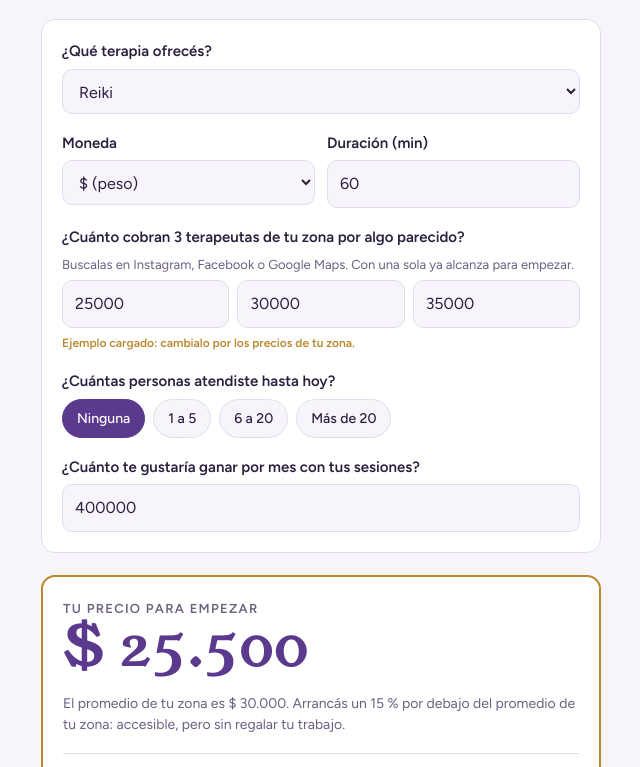
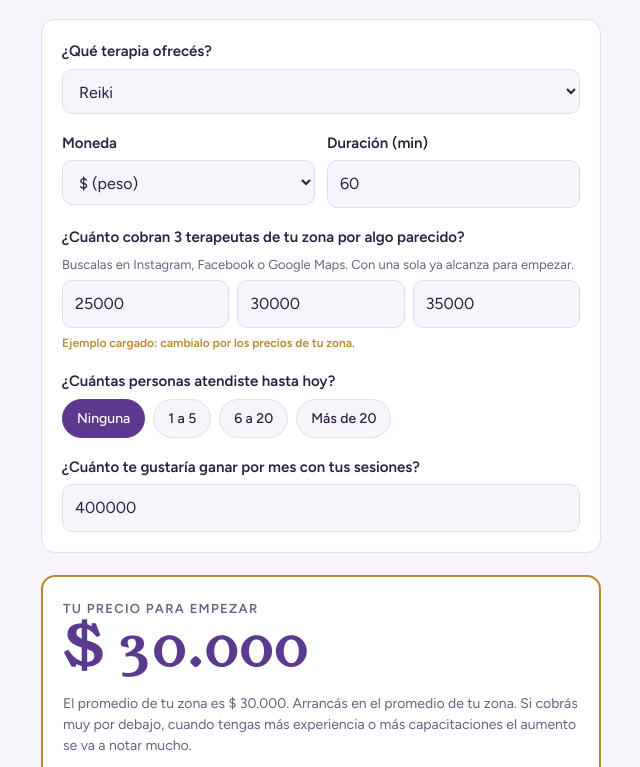
Before and after one commit to cosmicmari/metodo-holistico, a plain HTML site: page calculadora.html in a window 1280 px wide. Shown: the part 157-924 px from the top of the page, without its empty margins (319-959 px from the left). Drawn offline with Linux system fonts and the light colour scheme.

Commit message:
Calculadora: nadie arranca por debajo del promedio (criterio de Mari)

```diff
--- a/calculadora.html
+++ b/calculadora.html
@@ -194,12 +194,12 @@ footer{font-size:12px;color:var(--muted);text-align:center}
 <script>
 (function(){
   var $=function(id){return document.getElementById(id)};
-  var FACT=[0.85,0.9,1,1.1];
+  var FACT=[1,1,1.1,1.2];
   var WHY=[
-    "Arrancás un 15 % por debajo del promedio de tu zona: accesible, pero sin regalar tu trabajo.",
-    "Ya tenés tus primeras consultantes: un 10 % por debajo del promedio es un buen punto de partida.",
-    "Con esa experiencia ya podés cobrar lo mismo que el promedio de tu zona.",
-    "Tenés más experiencia que muchas: podés cobrar un 10 % por encima del promedio."
+    "Arrancás en el promedio de tu zona. Si cobrás muy por debajo, cuando tengas más experiencia o más capacitaciones el aumento se va a notar mucho.",
+    "Ya tenés tus primeras consultantes: cobrá el promedio de tu zona, sin regalar tu trabajo.",
+    "Con esa experiencia ya podés cobrar un 10 % por encima del promedio de tu zona.",
+    "Tenés más experiencia que muchas: podés cobrar un 20 % por encima del promedio."
   ];
   function nice(x){
     var s=x<50?1:x<200?5:x<1000?10:x<5000?50:x<50000?500:1000;
```
